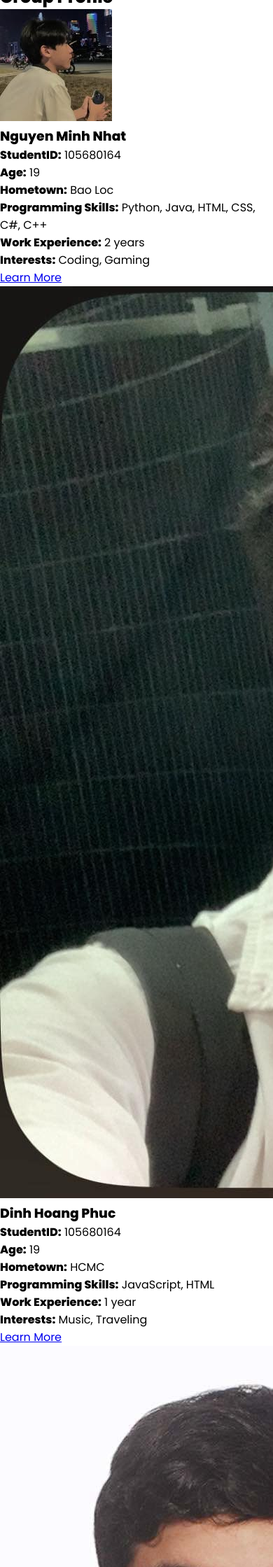
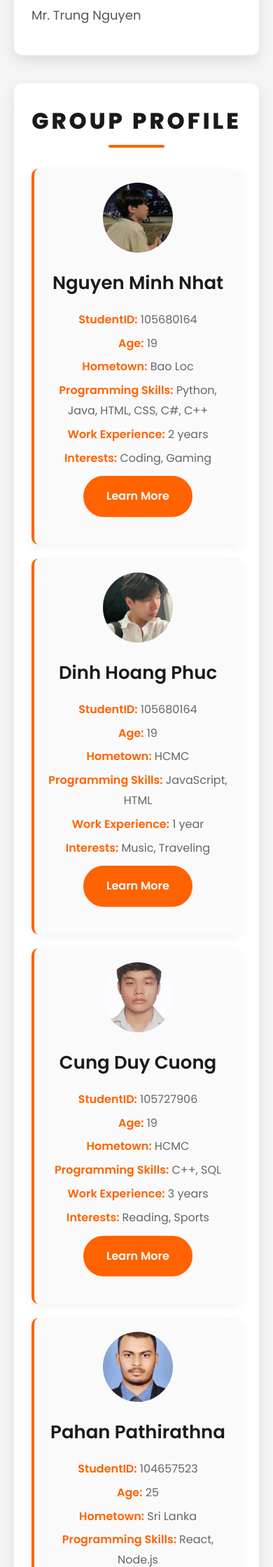
Before and after one commit to NguyenMinh-Nhat/GroupProject-Part2, a PHP site: page /about.php in a window 390 px wide; the page is wider, and only the part inside the window is pictured. Shown: the part 589-2828 px from the top of that part at 70% size. Run offline with PHP 8.4, Linux system fonts and the light colour scheme; data that the repository does not hold is empty.

Commit message:
Add files via upload

```diff
--- a/about.php
+++ b/about.php
@@ -1,16 +1,11 @@
 <?php
     include 'menu.inc';
+    include 'settings.php';
 
-    // Visitors text file
-    $file = "visitor_counter.txt";
-    if (file_exists($file)) {
-        $count = (int)file_get_contents($file);
-    } else {
-        $count = 0;
-    }
-    $count++;
-    file_put_contents($file, $count);
+
+
 ?>
+
 
 <!DOCTYPE html>
 <html lang="en">
@@ -20,18 +15,329 @@
     <title>About US | WE</title>
 
     <link rel="stylesheet" href="styles/footer.css">
-    <link rel="stylesheet" href="styles/about_copy.css">
+    <style>
+        * {
+            margin: 0;
+            padding: 0;
+            box-sizing: border-box;
+        }
 
+        body {
+            font-family: 'Montserrat', sans-serif;
+            background: #f5f5f5;
+            color: #333;
+            line-height: 1.8;
+            overflow-x: hidden;
+        }
+
+        #main_about {
+            max-width: 1400px;
+            margin: 60px auto;
+            padding: 0 20px;
+        }
+
+        /* Headings */
+        h2 {
+            text-align: center;
+            color: #1a1a1a;
+            font-size: 42px;
+            font-weight: 800;
+            text-transform: uppercase;
+            letter-spacing: 4px;
+            margin-bottom: 40px;
+            position: relative;
+        }
+
+        h2::after {
+            content: '';
+            position: absolute;
+            bottom: -10px;
+            left: 50%;
+            transform: translateX(-50%);
+            width: 80px;
+            height: 4px;
+            background: #ff6200;
+            border-radius: 2px;
+            transition: width 0.3s ease;
+        }
+
+        h2:hover::after {
+            width: 120px;
+        }
+
+        h3 {
+            color: #1a1a1a;
+            font-size: 26px;
+            font-weight: 600;
+            margin-bottom: 15px;
+        }
+
+        /* Super Outstanding Button Styling */
+        .btn {
+            display: inline-block;
+            padding: 15px 40px;
+            background: #ff6200;
+            color: #fff;
+            text-decoration: none;
+            font-weight: 600;
+            font-size: 18px;
+            border-radius: 50px;
+            border: 3px solid #ff6200;
+            position: relative;
+            overflow: hidden;
+            transition: all 0.3s ease;
+            cursor: pointer;
+            z-index: 1;
+        }
+
+        /* Background Sweep Animation */
+        .btn::before {
+            content: '';
+            position: absolute;
+            top: 0;
+            left: -100%;
+            width: 100%;
+            height: 100%;
+            background: #fff;
+            transition: left 0.4s ease;
+            z-index: -1;
+        }
+
+        .btn:hover::before {
+            left: 0;
+        }
+
+        /* Ripple Burst Effect */
+        .btn::after {
+            content: '';
+            position: absolute;
+            top: 50%;
+            left: 50%;
+            width: 0;
+            height: 0;
+            background: rgba(255, 255, 255, 0.3);
+            border-radius: 50%;
+            transform: translate(-50%, -50%);
+            transition: width 0.5s ease, height 0.5s ease;
+            z-index: -1;
+        }
+
+        .btn:hover::after {
+            width: 300px;
+            height: 300px;
+        }
+
+        /* Hover Effects */
+        .btn:hover {
+            color: #ff6200;
+            transform: scale(1.15) rotate(5deg);
+            box-shadow: 0 15px 30px rgba(255, 98, 0, 0.5);
+        }
+
+        /* Click Effect */
+        .btn:active {
+            transform: scale(0.9) rotate(-5deg);
+            box-shadow: 0 5px 15px rgba(255, 98, 0, 0.3);
+            transition: all 0.1s ease;
+        }
+
+        /* Idle Bounce Animation */
+        @keyframes bounce {
+            0%, 100% { transform: translateY(0); }
+            50% { transform: translateY(-10px); }
+        }
+
+        .btn {
+            animation: bounce 1.5s infinite ease-in-out;
+        }
+
+        /* About Sections */
+        .about-section {
+            background: #fff;
+            padding: 40px;
+            margin-bottom: 40px;
+            border-radius: 12px;
+            box-shadow: 0 8px 20px rgba(0, 0, 0, 0.1);
+            transition: transform 0.3s ease, box-shadow 0.3s ease;
+            animation: fadeIn 0.6s ease-out;
+        }
+
+        .about-section:hover {
+            transform: translateY(-10px);
+            box-shadow: 0 12px 30px rgba(0, 0, 0, 0.15);
+        }
+
+        @keyframes fadeIn {
+            from { opacity: 0; transform: translateY(20px); }
+            to { opacity: 1; transform: translateY(0); }
+        }
+
+        dt {
+            font-size: 24px;
+            font-weight: 600;
+            color: #ff6200;
+            margin-bottom: 5px;
+        }
+
+        dd {
+            font-size: 18px;
+            color: #555;
+            margin-bottom: 15px;
+        }
+
+        /* Group Profile Container */
+        .container-group {
+            width: 100%;
+            background: #fff;
+            padding: 40px;
+            border-radius: 12px;
+            box-shadow: 0 8px 20px rgba(0, 0, 0, 0.1);
+            margin: 20px 0;
+        }
+
+        .member {
+            display: flex;
+            align-items: center;
+            background: #fafafa;
+            margin: 20px 0;
+            padding: 25px;
+            border-radius: 10px;
+            box-shadow: 0 5px 15px rgba(0, 0, 0, 0.05);
+            transition: transform 0.3s ease, box-shadow 0.3s ease;
+            border-left: 4px solid #ff6200;
+        }
+
+        .member:hover {
+            transform: translateX(10px);
+            box-shadow: 0 10px 25px rgba(0, 0, 0, 0.1);
+        }
+
+        .member img {
+            width: 120px;
+            height: 120px;
+            border-radius: 50%;
+            margin-right: 25px;
+            object-fit: cover;
+            transition: transform 0.3s ease;
+        }
+
+        .member:hover img {
+            transform: scale(1.1);
+        }
+
+        .info {
+            flex: 1;
+        }
+
+        .info p {
+            margin: 5px 0;
+            color: #666;
+            font-size: 16px;
+        }
+
+        .info p strong {
+            color: #ff6200;
+            font-weight: 600;
+        }
+
+        .member-btn {
+            margin-top: 15px;
+        }
+
+        /* Timetable */
+        .timetable-employee {
+            width: 100%;
+            border-collapse: collapse;
+            margin: 20px auto;
+            background: #fff;
+            border-radius: 10px;
+            overflow: hidden;
+            box-shadow: 0 5px 15px rgba(0, 0, 0, 0.05);
+        }
+
+        .timetable-employee th, .timetable-employee td {
+            padding: 15px;
+            text-align: center;
+        }
+
+        .timetable-employee th {
+            background: #ff6200;
+            font-weight: 600;
+            text-transform: uppercase;
+            color: #fff;
+        }
+
+        .timetable-employee td {
+            background: #fafafa;
+            color: #333;
+            transition: background 0.3s ease;
+        }
+
+        .timetable-employee tr:hover td {
+            background: #f0f0f0;
+        }
+
+        /* Responsive Design */
+        @media (max-width: 768px) {
+            .member {
+                flex-direction: column;
+                text-align: center;
+                padding: 20px;
+            }
+
+            .member img {
+                margin: 0 auto 20px;
+                width: 100px;
+                height: 100px;
+            }
+
+            h2 {
+                font-size: 32px;
+            }
+
+            .container-group, .about-section {
+                padding: 25px;
+            }
+
+            .btn {
+                padding: 12px 30px;
+                font-size: 16px;
+            }
+            /* Benefits List Styling */
+.benefits-list {
+    list-style: none;
+    margin: 25px 0;
+    padding-left: 0;
+}
+
+.benefits-list li {
+    font-size: 18px;
+    color: #555;
+    margin-bottom: 25px;
+    padding: 20px;
+    background: #fafafa;
+    border-radius: 10px;
+    box-shadow: 0 5px 15px rgba(0, 0, 0, 0.05);
+    border-left: 4px solid #ff6200;
+    transition: transform 0.3s ease, box-shadow 0.3s ease;
+}
+
+.benefits-list li:hover {
+    transform: translateX(10px);
+    box-shadow: 0 10px 25px rgba(0, 0, 0, 0.1);
+}
+
+.benefits-list li strong {
+    color: #ff6200;
+    font-weight: 600;
+}
+        }
+    </style>
 </head>
 <body>
 <main id="main_about">
-    <section class="about-section group-info">
-        <div class="group-info-title">
+    <section class="about-section">
         <h2>Group Information</h2>
-        </div>
-
-        <div class="group-info-content"> <!-- Make this the flex container -->
-            <div class="info-text">
         <dl>
             <dt>Group Name:</dt>
             <dd>We Are One - Swinburne University</dd>
@@ -98,7 +398,7 @@
             <div class="info">
                 <h3>Pahan Pathirathna</h3>
                 <p><strong>StudentID:</strong> 104657523</p>
-                <p><strong>Age:</strong> 22</p>
+                <p><strong>Age:</strong> 25</p>
                 <p><strong>Hometown:</strong> Sri Lanka</p>
                 <p><strong>Programming Skills:</strong> React, Node.js</p>
                 <p><strong>Work Experience:</strong> 2 years</p>
@@ -202,40 +470,32 @@
         <p>We Are One - Swinburne University is more than just a student group; it’s a collective of ambitious, tech-savvy individuals united by a shared vision to innovate and excel in the world of programming and development. Under the guidance of our dedicated tutor, Mr. Trung Nguyen, we strive to harness our diverse skill sets—ranging from Python and Java to React and AI—to create projects that reflect technical mastery and real-world relevance. Our mission is to cultivate a collaborative environment where students from Ho Chi Minh City, Sri Lanka, and beyond can merge their unique backgrounds and talents into something extraordinary. Whether it’s coding a sleek website, brainstorming solutions during our Friday 2:00 PM - 4:00 PM sessions, or pushing the boundaries of artificial intelligence in our Sunday development meetings, we aim to inspire each other, elevate our craft, and contribute meaningful solutions to both our university community and the global tech ecosystem. We Are One is about building bridges—between ideas, cultures, and technologies—and leaving a legacy of innovation at Swinburne University.</p>
 
         <h3>Benefits of Joining Us</h3>
-        <p>Joining We Are One - Swinburne University is an opportunity to step into a dynamic, supportive, and forward-thinking team. Here’s a deeper look at what you’ll gain by becoming part of our group:</p><br>
+        <p>Joining We Are One - Swinburne University is an opportunity to step into a dynamic, supportive, and forward-thinking team. Here’s a deeper look at what you’ll gain by becoming part of our group:</p>
         <ul class="benefits-list">
             <li>
-                <strong>Diverse Skill Enhancement:</strong> Dive into a rich learning experience with a team proficient in Python, Java, HTML, CSS, C++, JavaScript, SQL, React, Node.js, and AI. Whether you’re a beginner looking to master the basics or an experienced coder eager to refine your expertise, our Wednesday 10:00 AM - 12:00 PM group meetings offer a space to grow alongside peers who bring years of collective experience to the table.<br><br>
+                <strong>Diverse Skill Enhancement:</strong> Dive into a rich learning experience with a team proficient in Python, Java, HTML, CSS, C++, JavaScript, SQL, React, Node.js, and AI. Whether you’re a beginner looking to master the basics or an experienced coder eager to refine your expertise, our Wednesday 10:00 AM - 12:00 PM group meetings offer a space to grow alongside peers who bring years of collective experience to the table.
             </li>
             <li>
-                <strong>Global Networking:</strong> Connect with a multicultural team hailing from Bao Loc, Ho Chi Minh City, and Sri Lanka. Our members—Nguyen Minh Nhat, Dinh Hoang Phuc, Cung Duy Cuong, Pahan Pathirathna, and Minh Truong—each offer unique insights and professional networks, opening doors to friendships and collaborations that span continents and industries.<br><br>
+                <strong>Global Networking:</strong> Connect with a multicultural team hailing from Bao Loc, Ho Chi Minh City, and Sri Lanka. Our members—Nguyen Minh Nhat, Dinh Hoang Phuc, Cung Duy Cuong, Pahan Pathirathna, and Minh Truong—each offer unique insights and professional networks, opening doors to friendships and collaborations that span continents and industries.
             </li>
             <li>
-                <strong>Creative Project Opportunities:</strong> Participate in hands-on projects that let your imagination soar. From designing interactive websites with HTML and CSS to exploring AI-driven applications or coding robust systems in C++, our brainstorming and development sessions (Fridays 2:00 PM - 4:00 PM and Sundays 6:00 PM - 8:00 PM) are your playground to innovate and experiment.<br><br>
+                <strong>Creative Project Opportunities:</strong> Participate in hands-on projects that let your imagination soar. From designing interactive websites with HTML and CSS to exploring AI-driven applications or coding robust systems in C++, our brainstorming and development sessions (Fridays 2:00 PM - 4:00 PM and Sundays 6:00 PM - 8:00 PM) are your playground to innovate and experiment.
             </li>
             <li>
-                <strong>Supportive Learning Community:</strong> Join a group that thrives on teamwork and encouragement. With members boasting 1 to 4 years of work experience and a passion for coding, gaming, music, sports, and more, you’ll find mentors and peers ready to share knowledge and tackle challenges together, guided by Mr. Trung Nguyen’s expertise.<br><br>
+                <strong>Supportive Learning Community:</strong> Join a group that thrives on teamwork and encouragement. With members boasting 1 to 4 years of work experience and a passion for coding, gaming, music, sports, and more, you’ll find mentors and peers ready to share knowledge and tackle challenges together, guided by Mr. Trung Nguyen’s expertise.
             </li>
             <li>
-                <strong>Impactful Contributions:</strong> Work on projects that resonate beyond the classroom. Whether it’s building tools for Swinburne University or creating solutions inspired by our diverse hometowns, your efforts with We Are One will have a tangible impact, showcasing your skills to potential employers and the wider tech community.<br><br>
+                <strong>Impactful Contributions:</strong> Work on projects that resonate beyond the classroom. Whether it’s building tools for Swinburne University or creating solutions inspired by our diverse hometowns, your efforts with We Are One will have a tangible impact, showcasing your skills to potential employers and the wider tech community.
             </li>
             <li>
-                <strong>Personalized Mentorship:</strong> Benefit from the wisdom of our tutor, Mr. Trung Nguyen, and senior members like Minh Truong (with 4 years of experience) and Cung Duy Cuong (with 3 years). Their guidance ensures you’re not just learning but excelling in areas like AI, SQL, and web development.<br><br>
+                <strong>Personalized Mentorship:</strong> Benefit from the wisdom of our tutor, Mr. Trung Nguyen, and senior members like Minh Truong (with 4 years of experience) and Cung Duy Cuong (with 3 years). Their guidance ensures you’re not just learning but excelling in areas like AI, SQL, and web development.
             </li>
             <li>
-                <strong>Structured Yet Flexible Engagement:</strong> Fit growth into your schedule with our well-planned timetable—group meetings on Wednesdays, brainstorming on Fridays, and development on Sundays. Whether you’re 19 like Nhat, Phuc, and Cuong, or 25 like Pahan and Minh, there’s a place for you to contribute and shine at your own pace.<br><br>
+                <strong>Structured Yet Flexible Engagement:</strong> Fit growth into your schedule with our well-planned timetable—group meetings on Wednesdays, brainstorming on Fridays, and development on Sundays. Whether you’re 19 like Nhat, Phuc, and Cuong, or 25 like Pahan and Minh, there’s a place for you to contribute and shine at your own pace.
             </li>
         </ul>
-        <p>Ready to join a team where diversity fuels creativity, and collaboration drives success? We Are One - Swinburne University is your chance to grow, connect, and make a difference. Take the first step today!</p><br>
+        <p>Ready to join a team where diversity fuels creativity, and collaboration drives success? We Are One - Swinburne University is your chance to grow, connect, and make a difference. Take the first step today!</p>
         <a href="apply.php" class="btn">Join Us Now</a>
-    </section>
-
-    <section class="about-section date-stats">
-        <?php
-            date_default_timezone_set("Asia/Ho_Chi_Minh");
-            echo "📅 Today is <strong>" . date("l, d F Y - h:i A") . "</strong><br>";
-            echo "👁️ This page has been viewed <strong>$count</strong> times.";
-        ?>
     </section>
 
 </main>
@@ -244,3 +504,9 @@
 ?>
 </body>
 </html>
+</main>
+<?php
+    include 'footer.inc';
+?>
+</body>
+</html>
```
Also changed, not shown: other parts of about.php (+7 -45 lines). Lines whose indentation alone changed are shown as unchanged.
